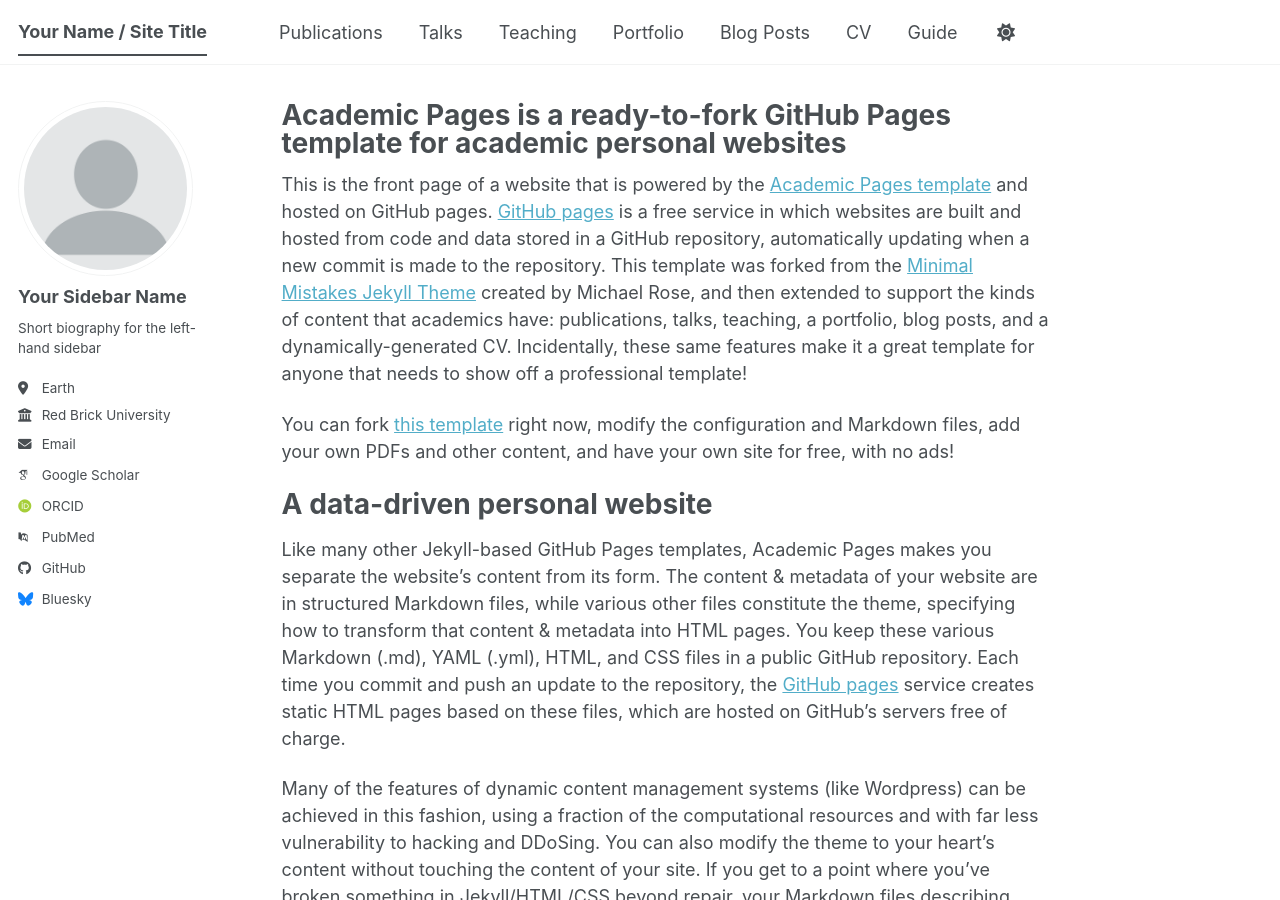
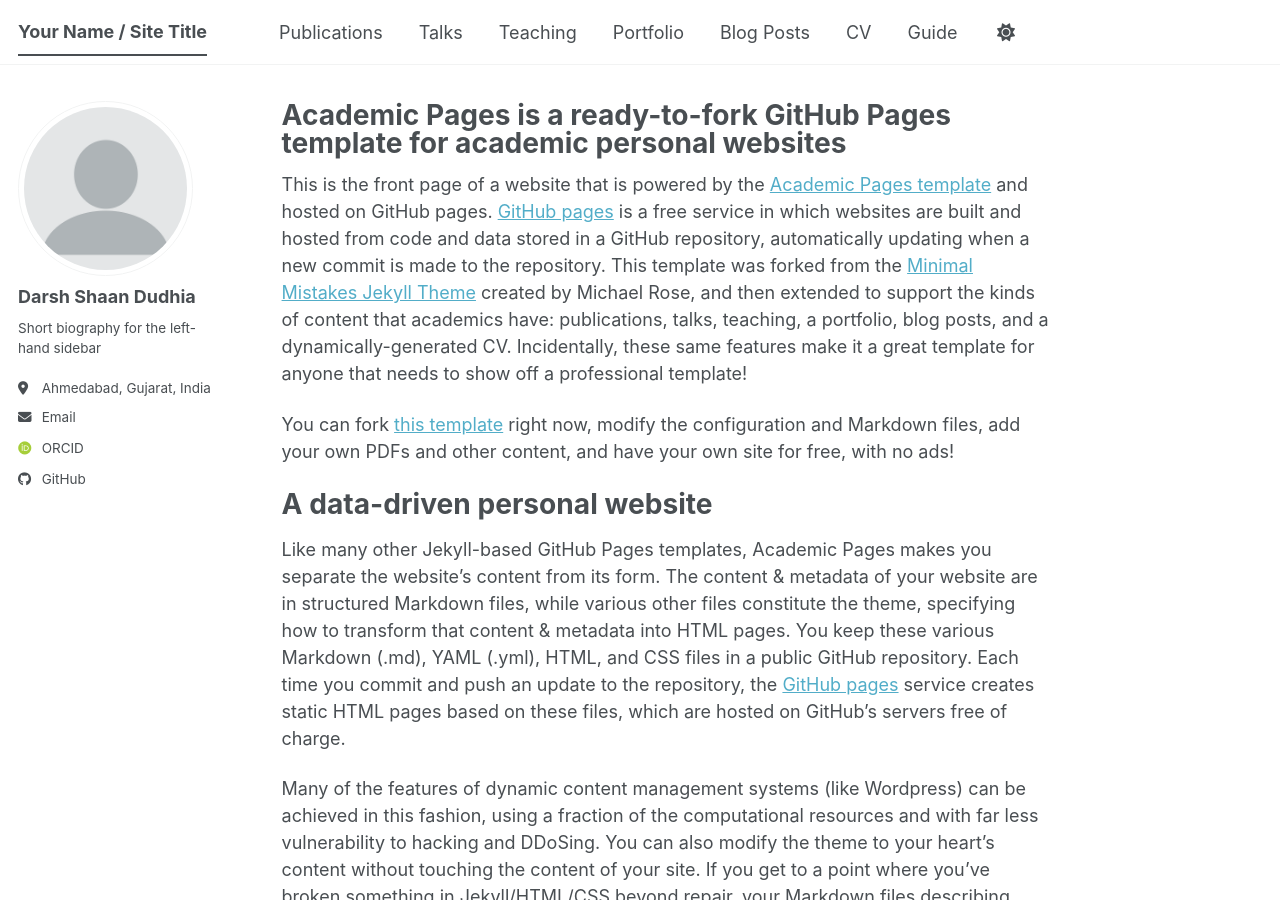
Before and after one commit to darshdudhia/darshdudhia.github.io, a Jekyll site: the page built from _pages/about.md, in a window 1280 px wide and 900 px high. Built offline with Jekyll 4.4.1, drawn with Linux system fonts in a browser that asks for light colours; some web fonts are replaced; a script bundle is joined from its source files by our own code; library files that are not in the unit come from our copies.

Commit message:
Update personal information in _config.yml

```diff
--- a/_config.yml
+++ b/_config.yml
@@ -13,10 +13,10 @@
 title_separator          : "-"
 name                     : &name "Your Name"
 description              : &description "Your Name's academic portfolio"   # Update this with a general description of your site, this is the default if not overridden by a page
-url                      : https://academicpages.github.io # The base hostname & protocol for your site e.g. "https://[your GitHub username].github.io",
+url                      : https://darshdudhia.github.io # The base hostname & protocol for your site e.g. "https://[your GitHub username].github.io",
                                                            # or if you already have some other page hosted on Github then use "https://[your GitHub username].github.io/[Your Repo Name]"
 baseurl                  : "" # the subpath of your site, e.g. "/blog"
-repository               : "academicpages/academicpages.github.io"
+repository               : "darshdudhia/darshdudhia.github.io"
 
 # Site Author - The following control what appear as part of the author content on the side bar.
 #               If a field is blank the icon and link will not appear, otherwise it will be shown.
@@ -24,24 +24,24 @@
 author:
   # Biographic information
   avatar           : "profile.png"
-  name             : "Your Sidebar Name"
-  pronouns         : # example: "she/her"
+  name             : "Darsh Shaan Dudhia"
+  pronouns         :
   bio              : "Short biography for the left-hand sidebar"
-  location         : "Earth"
-  employer         : "Red Brick University"
+  location         : "Ahmedabad, Gujarat, India"
+  employer         :
   uri              : # URL
-  email            : "none@example.org"
+  email            : "darshdudhia@gmail.com"
 
   # Academic websites
   academia         : # URL
   arxiv            : # URL - Update with the correct link to your profile
-  googlescholar    : "https://scholar.google.com/citations?user=PS_CX0AAAAAJ"
+  googlescholar    :
   inspire-hep      : # URL
   impactstory      : # URL
-  orcid            : "https://orcid.org/yourorcidurl"
+  orcid            : "https://orcid.org/0000-0001-9659-8913"
   semantic         : # URL
   ssrn             : # URL
-  pubmed           : "https://www.ncbi.nlm.nih.gov/pubmed/?term=john+snow"
+  pubmed           :
   researchgate     : # URL
   scopus           : # URL
   zotero           : # URL
@@ -51,13 +51,13 @@
   bitbucket        : # Username - Update with your username on the site
   codepen          : # Username
   dribbble         : # Username
-  github           : "academicpages"
+  github           : "darshdudhia"
   kaggle           : # Username
   stackoverflow    : # User number or user number and name (i.e., use "1" or "1/jeff-atwood")
 
   # Social media
   artstation       : # Username
-  bluesky          : "bsky.app" # Replace this with you Bluesky username
+  bluesky          : # Replace this with you Bluesky username
   facebook         : # Username
   flickr           : # Username
   foursquare       : # Username
```
